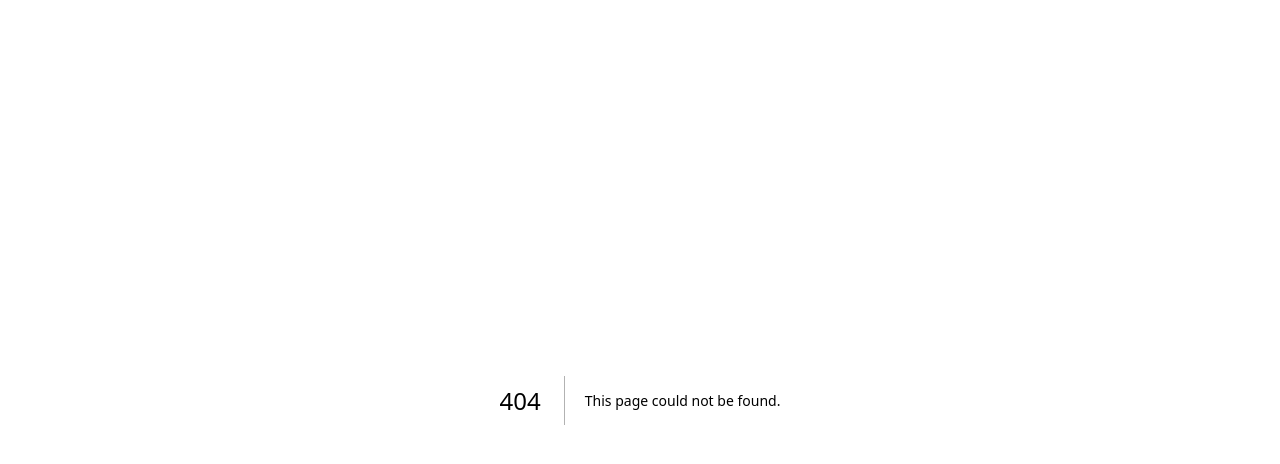
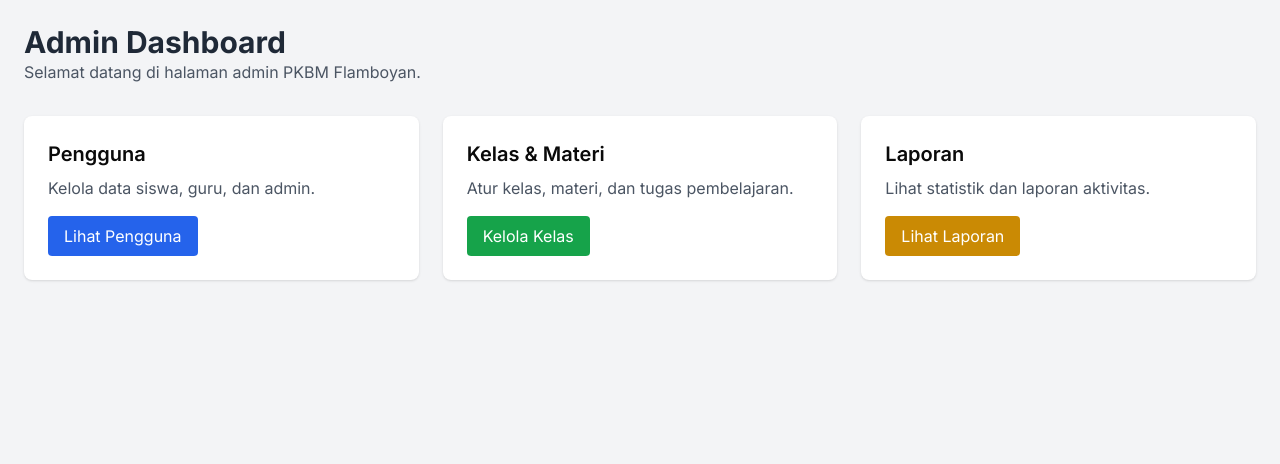
Before and after one commit to Flithgoo/pkbmflamboyan, a Next.js app: page /LMS/admin in a window 1280 px wide. Before the commit this address had no page. Shown: the top 464 px of the page. Built offline with nearby package versions, Linux system fonts and the light colour scheme.

Commit message:
fix hardcode for tutor dashboard

```diff
--- /dev/null
+++ b/app/LMS/admin/page.tsx
@@ -0,0 +1,37 @@
+"use client";
+
+import React from "react";
+
+export default function AdminDashboard() {
+  return (
+    <div className="min-h-screen bg-gray-100 p-6">
+      <header className="mb-8">
+        <h1 className="text-3xl font-bold text-gray-800">Admin Dashboard</h1>
+        <p className="text-gray-600">Selamat datang di halaman admin PKBM Flamboyan.</p>
+      </header>
+      <main className="grid grid-cols-1 md:grid-cols-3 gap-6">
+        <div className="bg-white rounded-lg shadow p-6">
+          <h2 className="text-xl font-semibold mb-2">Pengguna</h2>
+          <p className="text-gray-600">Kelola data siswa, guru, dan admin.</p>
+          <button className="mt-4 px-4 py-2 bg-blue-600 text-white rounded hover:bg-blue-700">
+            Lihat Pengguna
+          </button>
+        </div>
+        <div className="bg-white rounded-lg shadow p-6">
+          <h2 className="text-xl font-semibold mb-2">Kelas & Materi</h2>
+          <p className="text-gray-600">Atur kelas, materi, dan tugas pembelajaran.</p>
+          <button className="mt-4 px-4 py-2 bg-green-600 text-white rounded hover:bg-green-700">
+            Kelola Kelas
+          </button>
+        </div>
+        <div className="bg-white rounded-lg shadow p-6">
+          <h2 className="text-xl font-semibold mb-2">Laporan</h2>
+          <p className="text-gray-600">Lihat statistik dan laporan aktivitas.</p>
+          <button className="mt-4 px-4 py-2 bg-yellow-600 text-white rounded hover:bg-yellow-700">
+            Lihat Laporan
+          </button>
+        </div>
+      </main>
+    </div>
+  );
+}
--- a/app/LMS/tutor/layout.tsx
+++ b/app/LMS/tutor/layout.tsx
@@ -9,7 +9,7 @@ const Layout = async ({ children }: { children: React.ReactNode }) => {
         <div className="h-full flex flex-col">
           <div className="p-6 border-b border-emerald-100">
             <span className="text-2xl font-bold text-emerald-600 tracking-tight">
-              Tutor LMS
+              Halaman Tutor
             </span>
           </div>
           <nav className="flex-1 p-4">
--- a/app/LMS/tutor/page.tsx
+++ b/app/LMS/tutor/page.tsx
@@ -1,19 +1,29 @@
 import React from "react";
 import { createSupabaseServerClient } from "@utils/supabase-server";
 import { Avatar, AvatarFallback, AvatarImage } from "@/components/ui/avatar";
+import { cookies } from "next/headers";
+import { verifyJwt } from "@/lib/jwt";
 
 const Dashboard = async () => {
-  console.log(
-    "Running in server /LMS/tutor/page.tsx:",
-    typeof window === "undefined"
-  );
+  const supabase = createSupabaseServerClient();
 
-  const supabase = createSupabaseServerClient();
+  // Fetch user data from Supabase
+  const token = cookies().get("token")?.value;
+
+  let user = null; // Initialize user as null
+  if (token) {
+    try {
+      user = await verifyJwt(token); // user = { id, email, role }
+    } catch (error) {
+      console.error("JWT verification failed:", error);
+      user = null;
+    }
+  }
 
   const { data, error } = await supabase
     .from("users")
     .select("profile_picture, name, role")
-    .eq("id", 6)
+    .eq("id", user?.id)
     .single();
 
   if (error)
@@ -40,7 +50,7 @@ const Dashboard = async () => {
                   .map((n: string) => n[0])
                   .join("")
                   .toUpperCase()
-              : "TU"}
+              : "Error"}
           </AvatarFallback>
         </Avatar>
         <div className="flex-1 text-center md:text-left">
```
